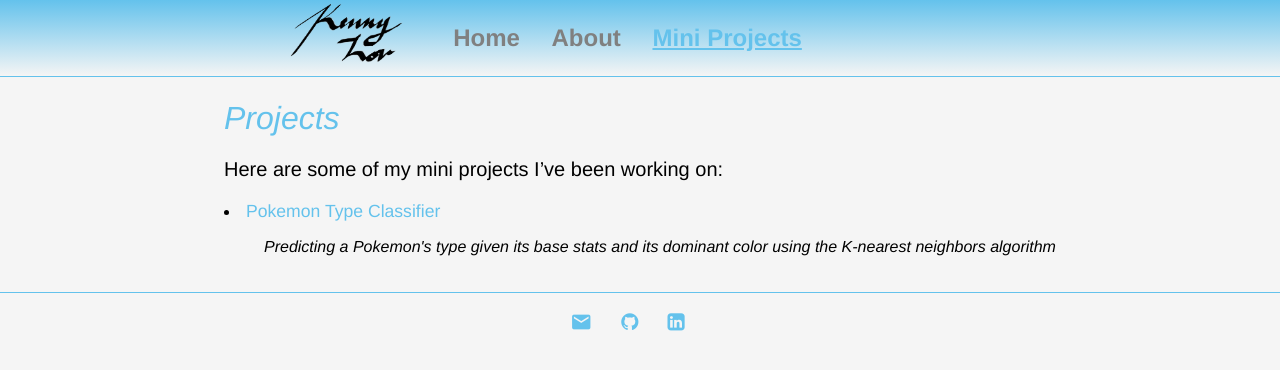
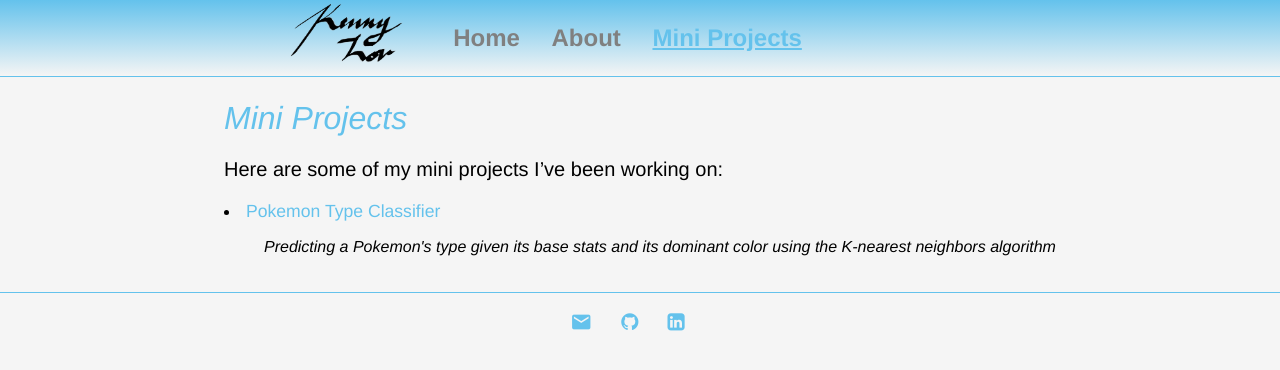
Before and after one commit to clfkenny/clfkenny.github.io, a Jekyll site: the page built from projects/index.md, in a window 1280 px wide. Shown: the top 370 px of the page. Built offline with Jekyll 4.4.1, drawn with Linux system fonts in a browser that asks for light colours.

Commit message:
Update index.md

```diff
--- a/projects/index.md
+++ b/projects/index.md
@@ -11,7 +11,7 @@ nav ul li:nth-child(3) a{
 
 </style>
 
-# *Projects*
+# *Mini Projects*
 ### Here are some of my mini projects I've been working on:
 
 <p>
```
